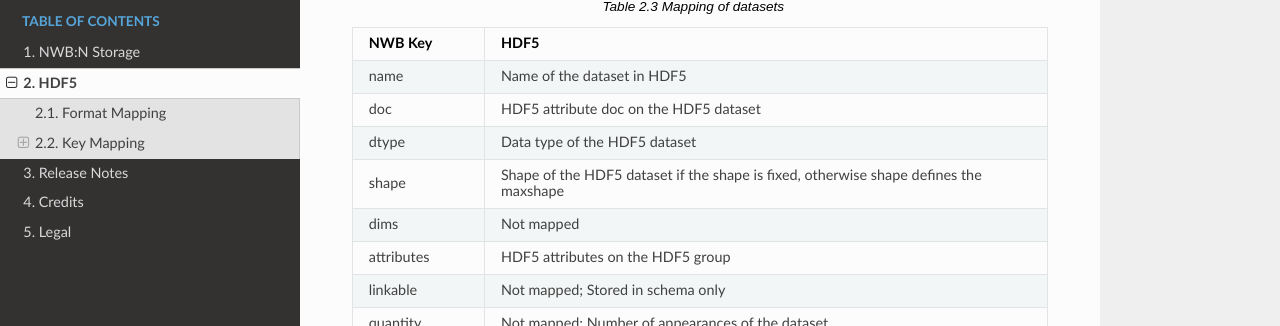
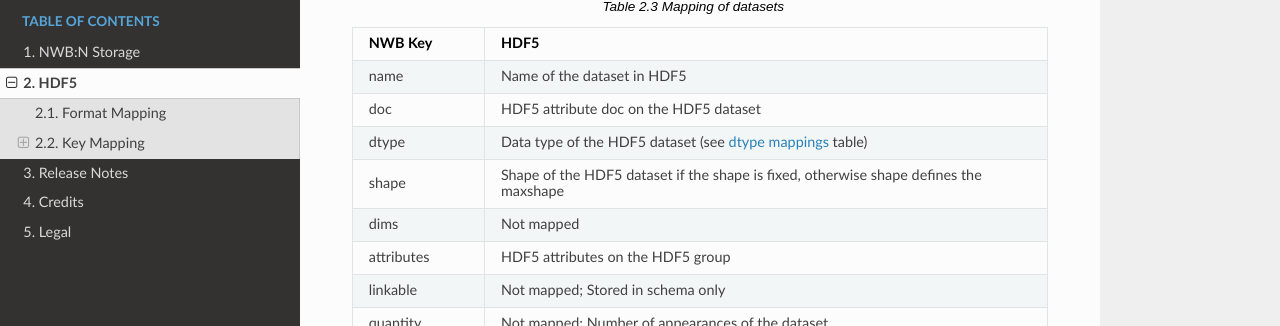
Before and after one commit to NeurodataWithoutBorders/nwb-schema, a Sphinx documentation site: the page built from docs/storage/source/storage_hdf5.rst, in a window 1280 px wide and 900 px high, scrolled down 1578 px. Shown: the part 125-451 px from the top of the window. Built offline with Sphinx 7.4.7 and the Read the Docs theme 2.0.0, drawn with Linux system fonts in a browser that asks for light colours.

Commit message:
add link to dtypes table

```diff
--- a/docs/storage/source/storage_hdf5.rst
+++ b/docs/storage/source/storage_hdf5.rst
@@ -95,7 +95,7 @@ Datasets
     ============================  ======================================================================================
     name                          Name of the dataset in HDF5
     doc                           HDF5 attribute doc on the HDF5 dataset
-    dtype                         Data type of the HDF5 dataset
+    dtype                         Data type of the HDF5 dataset (see `dtype mappings`_ table)
     shape                         Shape of the HDF5 dataset if the shape is fixed, otherwise shape defines the maxshape
     dims                          Not mapped
     attributes                    HDF5 attributes on the HDF5 group
```
